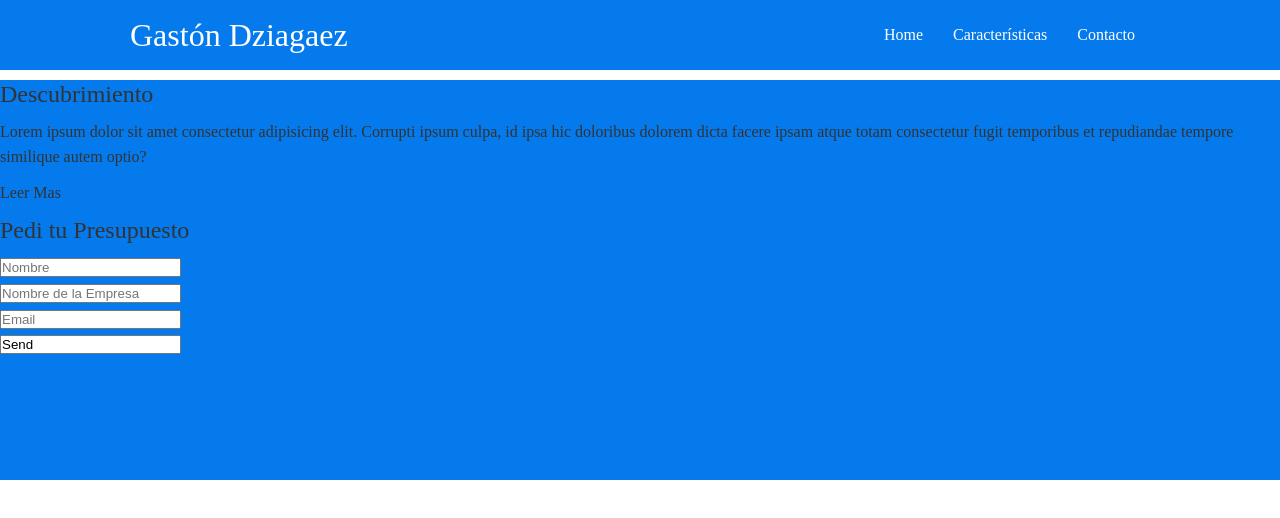
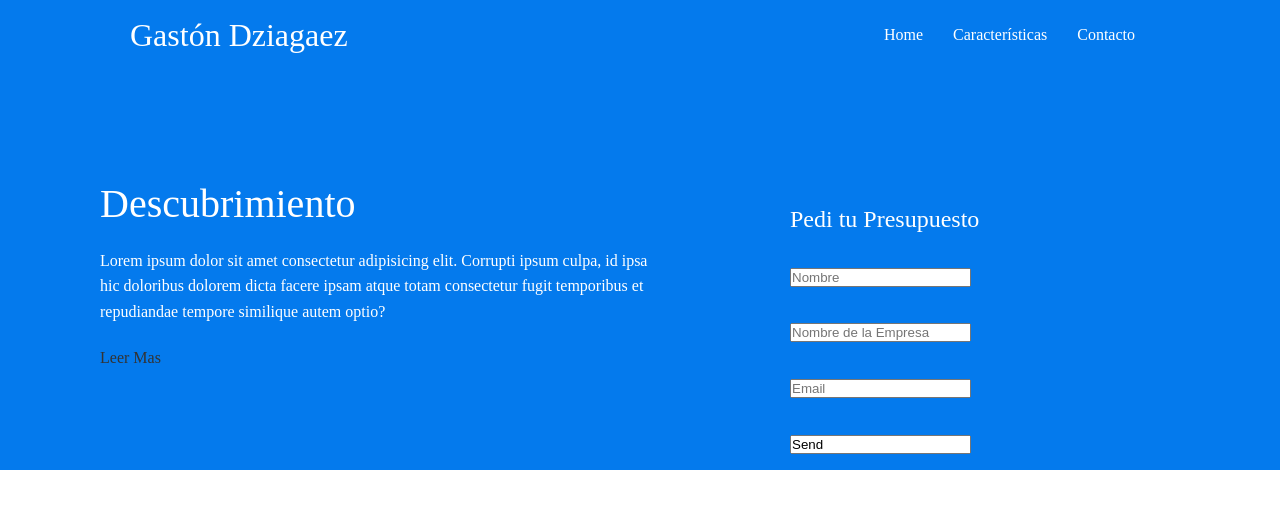
Before and after one commit to Dziagaez/Mi-Proyecto-de-Coder, a plain HTML site: page index.html in a window 1280 px wide. Drawn offline with Linux system fonts and the light colour scheme.

Commit message:
Working on it

```diff
--- a/css/style.css
+++ b/css/style.css
@@ -74,8 +74,57 @@ img {
 .seccion {
     height: 400px;
     background-color: var(--primary-color);
+    color: #fff;
+    position: relative;
 
 }
+
+.seccion h1 {
+    font-size: 40px;
+
+}
+
+.seccion p {
+    margin: 20px 0;
+
+}
+
+.seccion .grid {
+    overflow: visible;
+    grid-template-columns: 55% 45% auto;
+    gap: 30px;
+
+}
+
+.seccion-texto {
+    animation: slideInFromLeft 1s ease-in;
+}
+
+.seccion-formulario {
+    position: relative;
+    top: 60px;
+    height: 350px;
+    width: 400px;
+    padding: 40px;
+    z-index: 100;
+    justify-self: flex-end;
+    animation: slideInFromLeft 1s ease-in;
+}
+
+.seccion-formulario .control-formulario {
+    margin: 30px 0;
+
+}
+
+.seccion-formulario input[type='Text'],
+.seccion-formulario input[type='Email'], {
+border: 0;
+
+border-bottom: 1px solid #b4becb;
+}
+
+
+
 
 /* Utilidades */
 
@@ -86,9 +135,29 @@ img {
     padding: 0 40px;
 }
 
+.card {
+    background-color: #fff;
+    color: #333;
+    border-radius: 10px;
+    box-shadow: 0 3px 10px rgba(0,0,0,0.2);
+    padding: 20px;
+    margin: 10px;
+
+}
+
 .flex {
     display: flex;
     justify-content: space-between;
     align-items: center;
     height: 100%;
 }
+
+.grid {
+    display: grid;
+    grid-template-columns: repeat (2, 1fr);
+    gap: 20px;
+    justify-content: center;
+    align-items: center;
+    height: 100%;
+
+}
--- a/index.html
+++ b/index.html
@@ -26,13 +26,13 @@
     <!-- Seccion Principal -->
 
     <section class="seccion">
-        <div class="contenedorGrid">
+        <div class="contenedor grid">
             <div class="seccion-texto">
                 <h1> Descubrimiento</h1>
                 <p>Lorem ipsum dolor sit amet consectetur adipisicing elit. Corrupti ipsum culpa, id ipsa hic doloribus dolorem dicta facere ipsam atque totam consectetur fugit temporibus et repudiandae tempore similique autem optio?</p>
                 <a href="caracteristicas.html" class="btn btn-outline"> Leer Mas</a>
             </div>
-            <div class="seccion-desde carta">
+            <div class="seccion-formulario">
                 <h2> Pedi tu Presupuesto </h2>
                 <form>
                     <div class="control-formulario">
```
